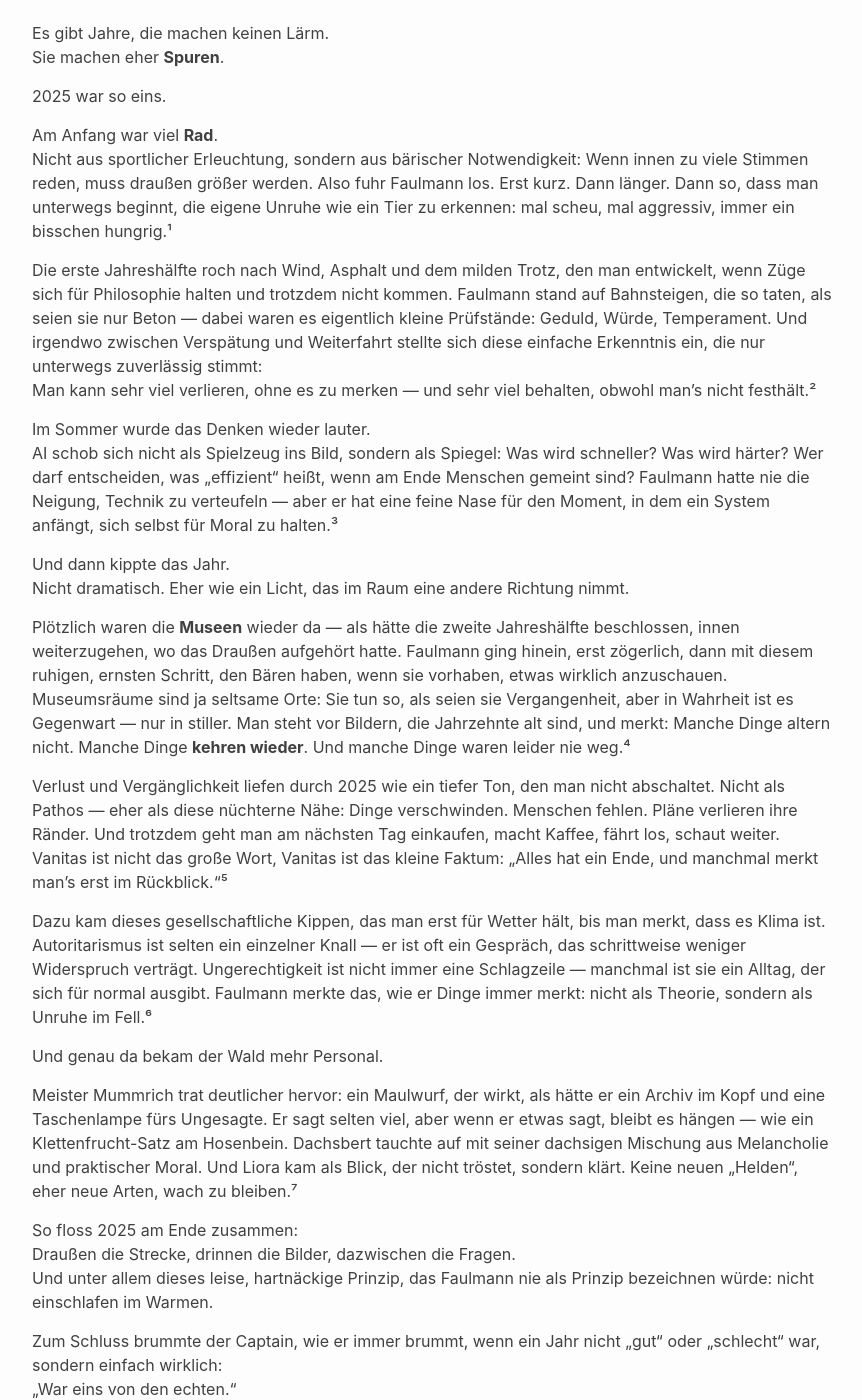
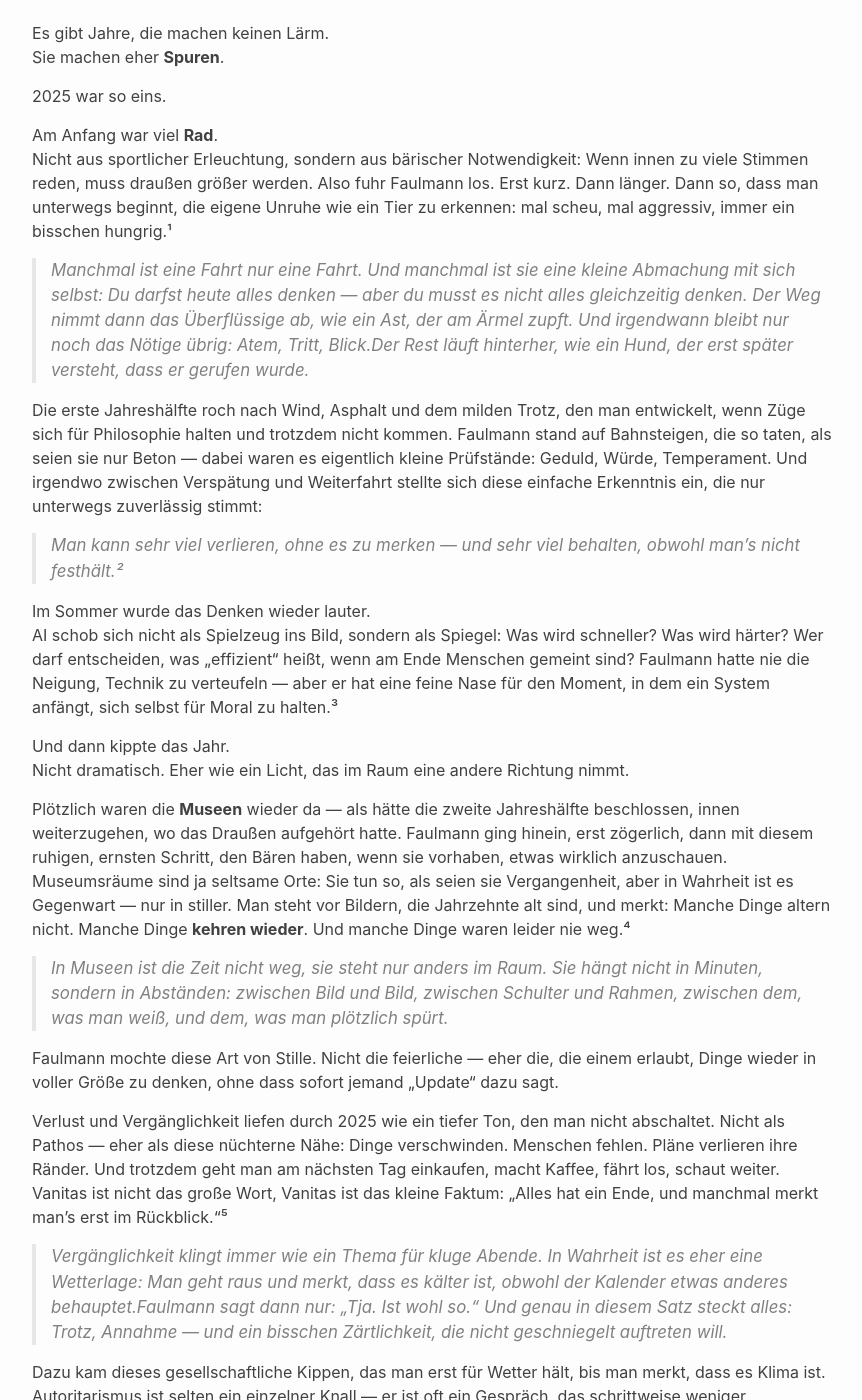
Before and after one commit to cgars/faulmann, a Jekyll site: the page built from _posts/2025-12-23-rb.md, in a window 1280 px wide and 1400 px high, scrolled down 248 px. Shown: the whole window, without its empty margins (208-1070 px from the left). Built offline with Jekyll 4.4.1, drawn with Linux system fonts in a browser that asks for light colours; some of the changed text lies outside the part shown.

Commit message:
Revise narrative in rb.md for improved clarity
Updated the text to enhance clarity and flow, including rephrasing and restructuring sentences for better readability.

```diff
--- a/_posts/2025-12-23-rb.md
+++ b/_posts/2025-12-23-rb.md
@@ -13,8 +13,11 @@
 Am Anfang war viel **Rad**.
 Nicht aus sportlicher Erleuchtung, sondern aus bärischer Notwendigkeit: Wenn innen zu viele Stimmen reden, muss draußen größer werden. Also fuhr Faulmann los. Erst kurz. Dann länger. Dann so, dass man unterwegs beginnt, die eigene Unruhe wie ein Tier zu erkennen: mal scheu, mal aggressiv, immer ein bisschen hungrig.¹
 
+> Manchmal ist eine Fahrt nur eine Fahrt. Und manchmal ist sie eine kleine Abmachung mit sich selbst: Du darfst heute alles denken — aber du musst es nicht alles gleichzeitig denken. Der Weg nimmt dann das Überflüssige ab, wie ein Ast, der am Ärmel zupft. Und irgendwann bleibt nur noch das Nötige übrig: Atem, Tritt, Blick.Der Rest läuft hinterher, wie ein Hund, der erst später versteht, dass er gerufen wurde.
+
 Die erste Jahreshälfte roch nach Wind, Asphalt und dem milden Trotz, den man entwickelt, wenn Züge sich für Philosophie halten und trotzdem nicht kommen. Faulmann stand auf Bahnsteigen, die so taten, als seien sie nur Beton — dabei waren es eigentlich kleine Prüfstände: Geduld, Würde, Temperament. Und irgendwo zwischen Verspätung und Weiterfahrt stellte sich diese einfache Erkenntnis ein, die nur unterwegs zuverlässig stimmt:
-Man kann sehr viel verlieren, ohne es zu merken — und sehr viel behalten, obwohl man’s nicht festhält.²
+
+  > Man kann sehr viel verlieren, ohne es zu merken — und sehr viel behalten, obwohl man’s nicht festhält.²
 
 Im Sommer wurde das Denken wieder lauter.
 AI schob sich nicht als Spielzeug ins Bild, sondern als Spiegel: Was wird schneller? Was wird härter? Wer darf entscheiden, was „effizient“ heißt, wenn am Ende Menschen gemeint sind? Faulmann hatte nie die Neigung, Technik zu verteufeln — aber er hat eine feine Nase für den Moment, in dem ein System anfängt, sich selbst für Moral zu halten.³
@@ -25,9 +28,18 @@
 Plötzlich waren die **Museen** wieder da — als hätte die zweite Jahreshälfte beschlossen, innen weiterzugehen, wo das Draußen aufgehört hatte. Faulmann ging hinein, erst zögerlich, dann mit diesem ruhigen, ernsten Schritt, den Bären haben, wenn sie vorhaben, etwas wirklich anzuschauen.
 Museumsräume sind ja seltsame Orte: Sie tun so, als seien sie Vergangenheit, aber in Wahrheit ist es Gegenwart — nur in stiller. Man steht vor Bildern, die Jahrzehnte alt sind, und merkt: Manche Dinge altern nicht. Manche Dinge **kehren wieder**. Und manche Dinge waren leider nie weg.⁴
 
+> In Museen ist die Zeit nicht weg, sie steht nur anders im Raum. Sie hängt nicht in Minuten, sondern in Abständen: zwischen Bild und Bild, zwischen Schulter und Rahmen, zwischen dem, was man weiß, und dem, was man plötzlich spürt.
+
+Faulmann mochte diese Art von Stille.
+Nicht die feierliche — eher die, die einem erlaubt, Dinge wieder in voller Größe zu denken, ohne dass sofort jemand „Update“ dazu sagt.
+
 Verlust und Vergänglichkeit liefen durch 2025 wie ein tiefer Ton, den man nicht abschaltet. Nicht als Pathos — eher als diese nüchterne Nähe: Dinge verschwinden. Menschen fehlen. Pläne verlieren ihre Ränder. Und trotzdem geht man am nächsten Tag einkaufen, macht Kaffee, fährt los, schaut weiter. Vanitas ist nicht das große Wort, Vanitas ist das kleine Faktum: „Alles hat ein Ende, und manchmal merkt man’s erst im Rückblick.“⁵
 
+> Vergänglichkeit klingt immer wie ein Thema für kluge Abende. In Wahrheit ist es eher eine Wetterlage: Man geht raus und merkt, dass es kälter ist, obwohl der Kalender etwas anderes behauptet.Faulmann sagt dann nur: „Tja. Ist wohl so.“ Und genau in diesem Satz steckt alles: Trotz, Annahme — und ein bisschen Zärtlichkeit, die nicht geschniegelt auftreten will.
+
 Dazu kam dieses gesellschaftliche Kippen, das man erst für Wetter hält, bis man merkt, dass es Klima ist. Autoritarismus ist selten ein einzelner Knall — er ist oft ein Gespräch, das schrittweise weniger Widerspruch verträgt. Ungerechtigkeit ist nicht immer eine Schlagzeile — manchmal ist sie ein Alltag, der sich für normal ausgibt. Faulmann merkte das, wie er Dinge immer merkt: nicht als Theorie, sondern als Unruhe im Fell.⁶
+
+> Man gewöhnt sich erschreckend schnell an das Kippen. Erst kippt ein Tonfall, dann kippt ein Satz, dann kippt eine Tür, die früher offen war — und irgendwann tut man so, als hätte man sie nie gebraucht. Faulmann hat dafür keinen großen Begriff. Er hat nur dieses kurze Innehalten, dieses Brummen, das mehr ist als Unmut: ein inneres „Moment mal“, das die Welt für einen Augenblick wieder prüfbar macht.
 
 Und genau da bekam der Wald mehr Personal.
 
```
